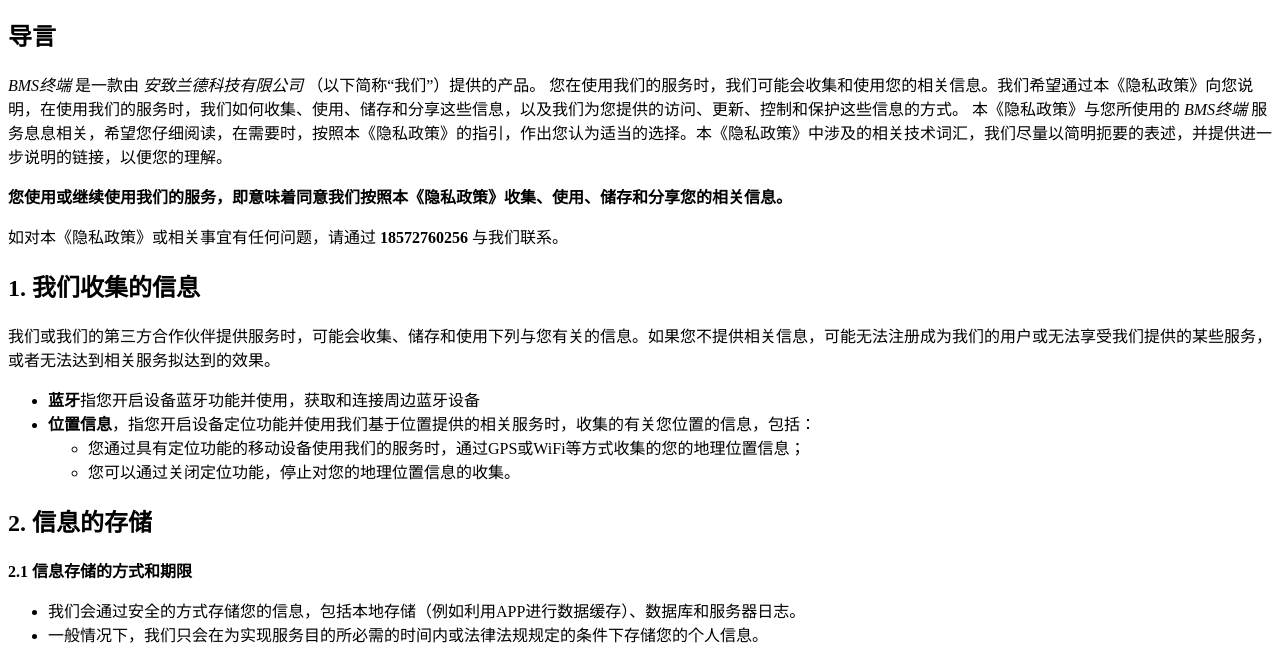
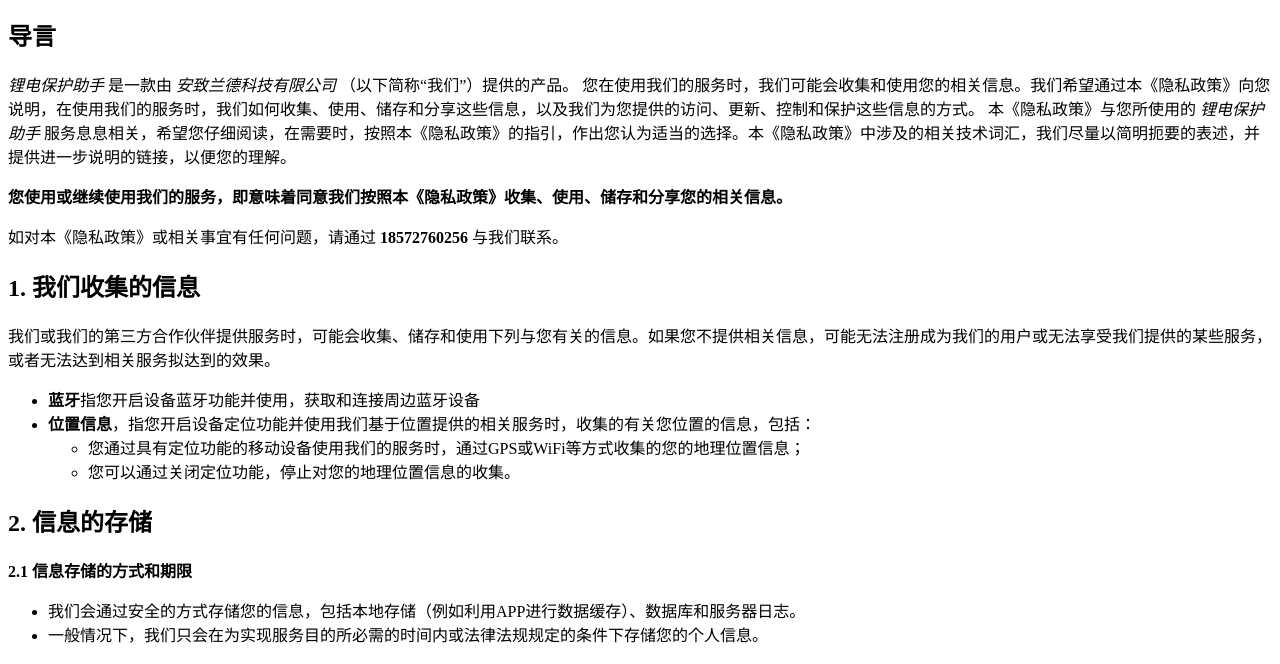
Before and after one commit to AkiSeele/bms.github.io, a plain HTML site: page index.html in a window 1280 px wide. Shown: the part 126-790 px from the top of the page. Drawn offline with Linux system fonts and the light colour scheme.

Commit message:
Update index.html
修复app名

```diff
--- a/index.html
+++ b/index.html
@@ -3,9 +3,9 @@
 <div>生效日期：<strong>2023/12/4</strong></div>
 <h2>导言</h2>
 <p>
-  <i>BMS终端</i> 是一款由 <i>安致兰德科技有限公司</i> （以下简称“我们”）提供的产品。
+  <i>锂电保护助手</i> 是一款由 <i>安致兰德科技有限公司</i> （以下简称“我们”）提供的产品。
   您在使用我们的服务时，我们可能会收集和使用您的相关信息。我们希望通过本《隐私政策》向您说明，在使用我们的服务时，我们如何收集、使用、储存和分享这些信息，以及我们为您提供的访问、更新、控制和保护这些信息的方式。
-  本《隐私政策》与您所使用的 <i>BMS终端</i> 服务息息相关，希望您仔细阅读，在需要时，按照本《隐私政策》的指引，作出您认为适当的选择。本《隐私政策》中涉及的相关技术词汇，我们尽量以简明扼要的表述，并提供进一步说明的链接，以便您的理解。
+  本《隐私政策》与您所使用的 <i>锂电保护助手</i> 服务息息相关，希望您仔细阅读，在需要时，按照本《隐私政策》的指引，作出您认为适当的选择。本《隐私政策》中涉及的相关技术词汇，我们尽量以简明扼要的表述，并提供进一步说明的链接，以便您的理解。
 </p>
 <p><strong>您使用或继续使用我们的服务，即意味着同意我们按照本《隐私政策》收集、使用、储存和分享您的相关信息。</strong></p>
 <p>如对本《隐私政策》或相关事宜有任何问题，请通过 <strong>18572760256</strong> 与我们联系。</p>
```
